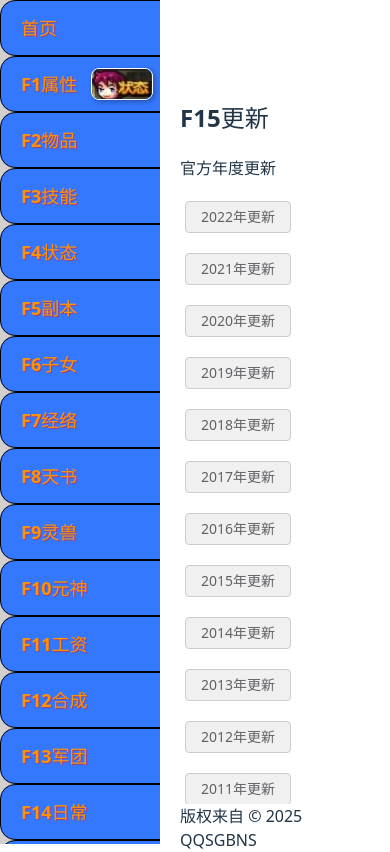
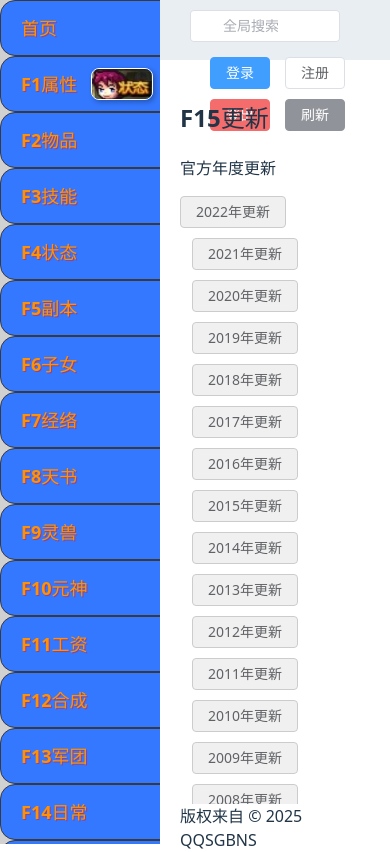
Before and after one commit to Cheng39/QQSGBNS, a Vue app: page /F16 in a window 390 px wide. Built offline with nearby package versions, Linux system fonts and the light colour scheme.

Commit message:
暂时一切正常，下一步加入全局搜索按钮

```diff
--- a/src/App.vue
+++ b/src/App.vue
@@ -8,17 +8,12 @@ import Buju from "./components/BuJu.vue"; // 导入 Layout 组件，用于页面
 </script>
 
 <template>
-  <Buju>
-    </Buju>
+
+    <Buju />
 
   </template>
 
 <style scoped>
-/* 这里的样式应该主要控制 App.vue 自身的布局或全局影响的样式 */
-/* 例如，移除 body 或 #app 的全局居中样式 */
-
-/* 如果 .el-main 和 .el-footer 的样式只影响 buju 内部的布局，
-   建议将它们移到 buju.vue 的 <style scoped> 中 */
 
 .el-main {
   /* background-color: #532d2d; */
--- a/src/components/Buju.vue
+++ b/src/components/Buju.vue
@@ -1,6 +1,11 @@
 <script setup>
+
 import ZuoDaoHang from "./ZuoDaoHang.vue"; // 导入左侧导航栏组件
+import DingBuDaoHang  from "./DingBuDaoHang.vue";
 import Banquantishi from "./Banquantishi.vue";
+
+
+
 </script>
 
 
@@ -10,11 +15,13 @@ import Banquantishi from "./Banquantishi.vue";
       <el-aside width="160px">
        <ZuoDaoHang />
       </el-aside>
+
         <!-- el-container控制中右侧的信息，比如按钮和显示页面以及底部版权 -->
-        <el-container direction="vertical">
+        <el-container direction="vertical"width="160px">
         <!-- direction="vertical" 属性明确指定了它内部的子元素要垂直排列 (从上到下)。 -->
 
               <el-header>
+                <DingBuDaoHang />
 
               </el-header>
 
--- /dev/null
+++ b/src/components/DingBuDaoHang.vue
@@ -0,0 +1,67 @@
+<script setup>
+
+</script>
+
+<template>
+  <div class="app-header">
+    <div class="header-content">
+
+      <el-input
+        placeholder="全局搜索"
+        style="width: 150px; margin-right: 20px;"
+        prefix-icon="el-icon-search"
+      ></el-input>
+
+      <div class="header-buttons">
+        <el-button type="primary">登录</el-button>
+        <el-button type="default">注册</el-button>
+        <el-button type="danger">登出</el-button>
+        <el-button type="info">刷新</el-button>
+      </div>
+    </div>
+  </div>
+
+
+
+
+
+</template>
+
+
+
+<style scoped>
+
+/* === 将之前写在 buju.vue 中关于头部内容的样式移到这里 === */
+/* 为 Header 组件的根元素添加样式，确保它占满 el-header 的空间 */
+.app-header {
+
+    height: 100%; /* 让 Header 组件占满父容器 el-header 的高度 */
+    /* === 添加这里的背景颜色 === */
+    background-color: #e9eef3; /* 示例：浅灰色背景 */
+
+    /*  /* 如果需要，可以给根元素也设置 Flexbox */
+    /* align-items: center; */
+}
+
+.header-content {
+
+  display: flex; /* 启用 Flexbox */
+  align-items: center; /* 垂直居中子项 */
+  justify-content: flex-start; /* 子项分散对齐 */
+  height: 100%; /* 让 Flex 容器占满 Header 组件的高度 */
+
+}
+
+.header-buttons .el-button {
+
+    margin-left: 10px; /* 给按钮之间添加左侧间距 */
+}
+.header-content .el-input {
+    margin-right: 10px; /* 示例：在搜索栏右侧添加 10px 间距 */
+
+}
+
+
+
+
+</style>
--- a/src/components/Zuodaohang.vue
+++ b/src/components/Zuodaohang.vue
@@ -1,6 +1,6 @@
 <template>
 
-  <el-aside width="200px"  > <!-- 左侧导航栏，宽度固定为 180px -->
+  <el-aside width="180px"  > <!-- 左侧导航栏，宽度固定为 180px -->
     <el-menu :default-active="$route.path" router
     > <!-- 菜单组件，绑定当前路由路径并支持路由跳转 -->
       <el-menu-item index="/">首页</el-menu-item> <!-- 菜单项，点击跳转到首页路由 -->
@@ -56,7 +56,7 @@
    /* === 添加这里的样式来加黑色边框 === */
 
   border-radius: 15px;
-  border: 1px solid #000; /* 另一种写黑色 */
+  border: 1px solid #3a3a3a; /* 另一种写黑色 */
 
   /* === 可选：如果边框紧贴着文字，可以增加内边距 === */
   padding: 3 22px; /* 示例：上下内边距为 0，左右内边距为 15px */
--- a/src/style.css
+++ b/src/style.css
@@ -138,6 +138,44 @@ button:focus-visible {
   }
 }
 
+@media (max-width: 768px) { /* 当屏幕宽度小于等于 768px 时应用以下样式 */
+  .header-content {
+    /* 在小屏幕下可能需要让内容垂直居中 */
+    /* align-items: center; */
+    /* 让搜索栏和按钮组垂直堆叠，并各自占据全部宽度 */
+    flex-direction: column; /* 强制垂直排列 */
+    align-items: stretch; /* 让子项拉伸填充容器宽度 */
+
+    /* 调整垂直排列时的间距 */
+    padding: 10px; /* 调整内边距 */
+    /* gap: 10px; /* 或者使用 gap 在垂直方向上创建间隙 */
+  }
+
+  .header-content .el-input {
+    /* 在小屏幕下让搜索栏占据全部宽度 */
+    width: 100%;
+    margin-right: 0; /* 移除右侧间距 */
+    margin-bottom: 10px; /* 在搜索栏下方添加间距 */
+  }
+
+  .header-buttons {
+    /* 在小屏幕下让按钮组占据全部宽度 */
+    width: 100%;
+    display: flex; /* 按钮组内部继续使用 Flexbox 排列按钮 */
+    flex-wrap: wrap; /* 确保按钮组内部的按钮也可以换行 */
+    justify-content: center; /* 按钮组内部的按钮在水平方向上居中 */
+  }
+
+  .header-buttons .el-button {
+    margin-left: 0; /* 移除按钮之间的左侧间距 */
+    margin: 5px; /* 给按钮之间添加四周外边距 */
+  }
+
+
+
+
+}
+
 
 /* ======================================== */
 /* 您需要的按钮组 Flexbox 布局样式           */
@@ -165,12 +203,20 @@ button:focus-visible {
    /* Flex 项目属性 */
    flex-direction: row;
   justify-content: flex-start;
-   flex-shrink: 0; /* 默认不允许缩小 */
+   /*flex-shrink: 0;  默认不允许缩小 */
   flex-basis: auto; /* 默认基础大小由内容决定 */
-   margin: 5px; /* 如果不使用 gap，可以用 margin 来设置间距 */
+
 
    /* 如果需要覆盖全局 button 的其他样式，可以在这里写 */
    /* 例如，按钮的背景色，边框等 */
    background-color: #f0f0f0;
    border: 1px solid #ccc
+
 }
+.el-header {
+  padding: 0 0px ; /* 示例：移除默认内边距 */
+  /* background-color: #e9eef3; /* 示例：添加背景色（如果不想在 Header 组件内部加） */
+
+  /* 您可能还需要在这里设置 el-header 的高度，或者在 buju.vue 中通过 height 属性设置 */
+  height: 60px;
+}
```
